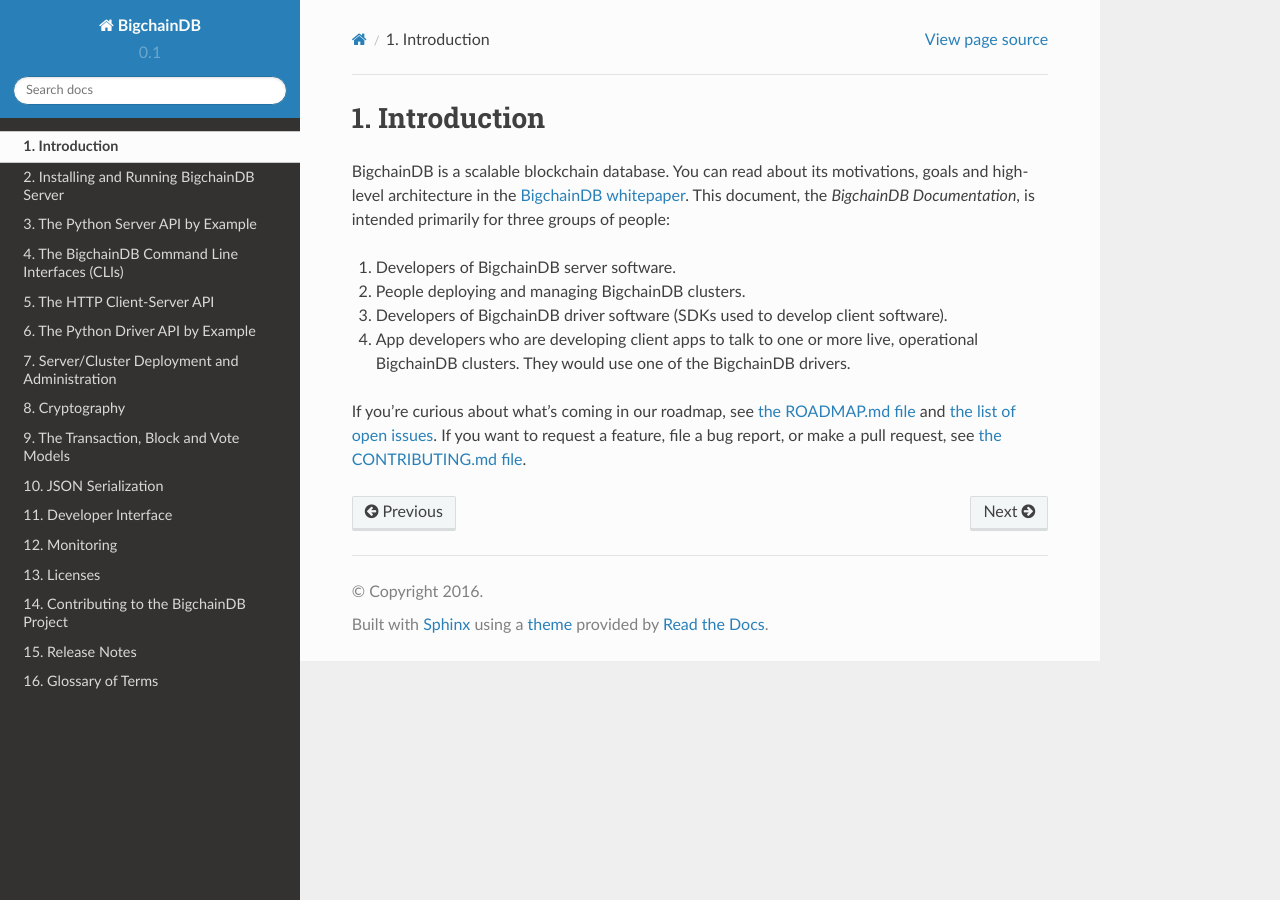
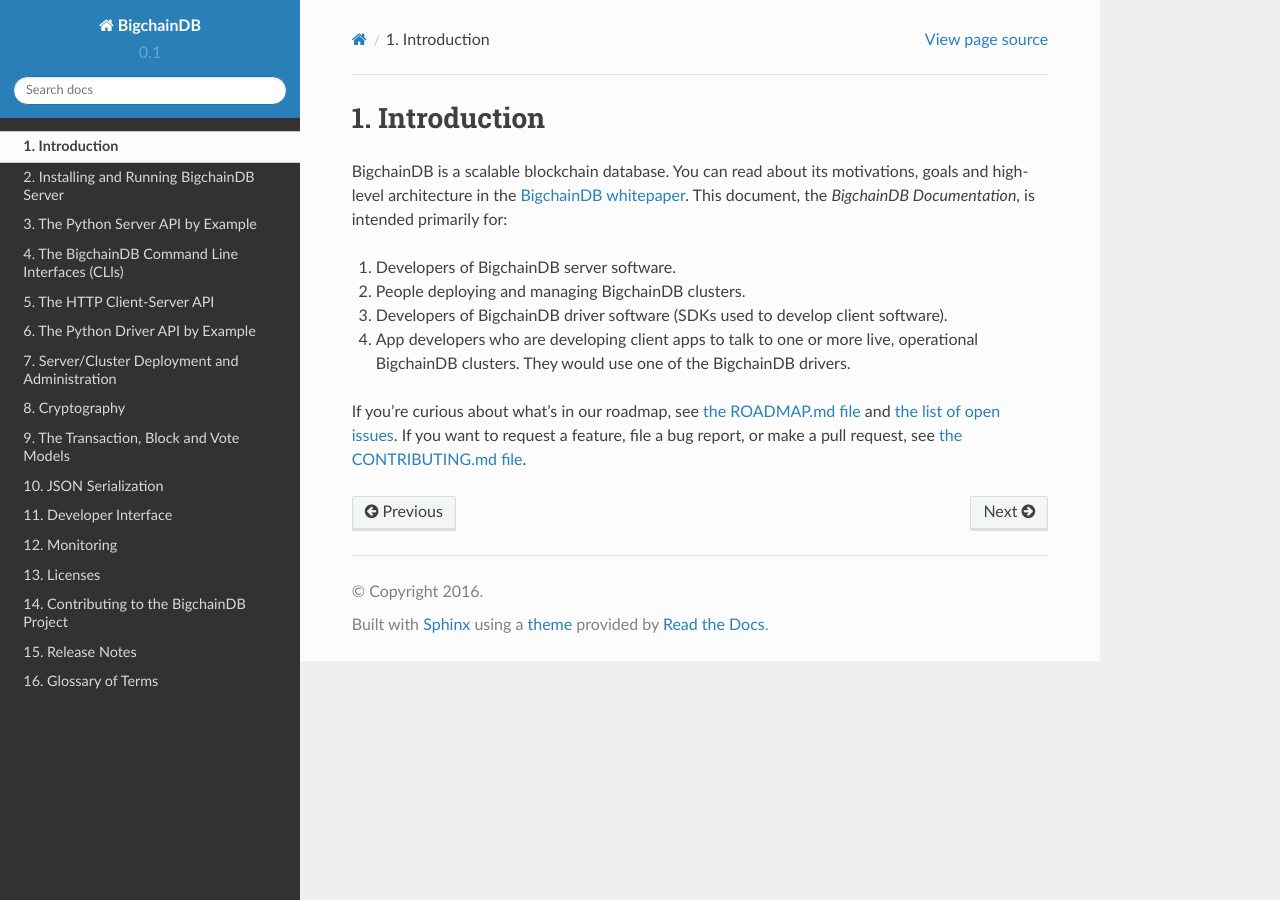
Before and after one commit to bigchaindb/bigchaindb, a Sphinx documentation site: the page built from docs/source/introduction.md, in a window 1280 px wide. Built offline with Sphinx 7.4.7 and the Read the Docs theme 2.0.0, drawn with Linux system fonts in a browser that asks for light colours.

Commit message:
Fixed minor errors in Introduction (in docs)

```diff
--- a/docs/source/introduction.md
+++ b/docs/source/introduction.md
@@ -1,10 +1,10 @@
 # Introduction
 
-BigchainDB is a scalable blockchain database. You can read about its motivations, goals and high-level architecture in the [BigchainDB whitepaper](https://www.bigchaindb.com/whitepaper/). This document, the _BigchainDB Documentation_, is intended primarily for three groups of people:
+BigchainDB is a scalable blockchain database. You can read about its motivations, goals and high-level architecture in the [BigchainDB whitepaper](https://www.bigchaindb.com/whitepaper/). This document, the _BigchainDB Documentation_, is intended primarily for:
 
 1. Developers of BigchainDB server software.
 2. People deploying and managing BigchainDB clusters.
 3. Developers of BigchainDB driver software (SDKs used to develop client software).
 4. App developers who are developing client apps to talk to one or more live, operational BigchainDB clusters. They would use one of the BigchainDB drivers.
 
-If you're curious about what's coming in our roadmap, see [the ROADMAP.md file](https://github.com/bigchaindb/bigchaindb/blob/develop/ROADMAP.md) and [the list of open issues](https://github.com/bigchaindb/bigchaindb/issues). If you want to request a feature, file a bug report, or make a pull request, see [the CONTRIBUTING.md file](https://github.com/bigchaindb/bigchaindb/blob/develop/CONTRIBUTING.md).
+If you're curious about what's in our roadmap, see [the ROADMAP.md file](https://github.com/bigchaindb/bigchaindb/blob/develop/ROADMAP.md) and [the list of open issues](https://github.com/bigchaindb/bigchaindb/issues). If you want to request a feature, file a bug report, or make a pull request, see [the CONTRIBUTING.md file](https://github.com/bigchaindb/bigchaindb/blob/develop/CONTRIBUTING.md).
```
